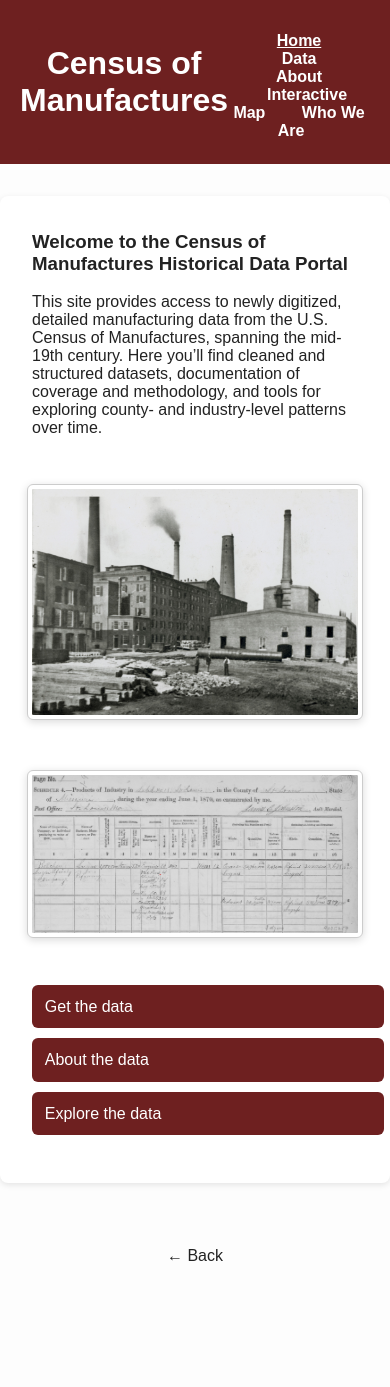
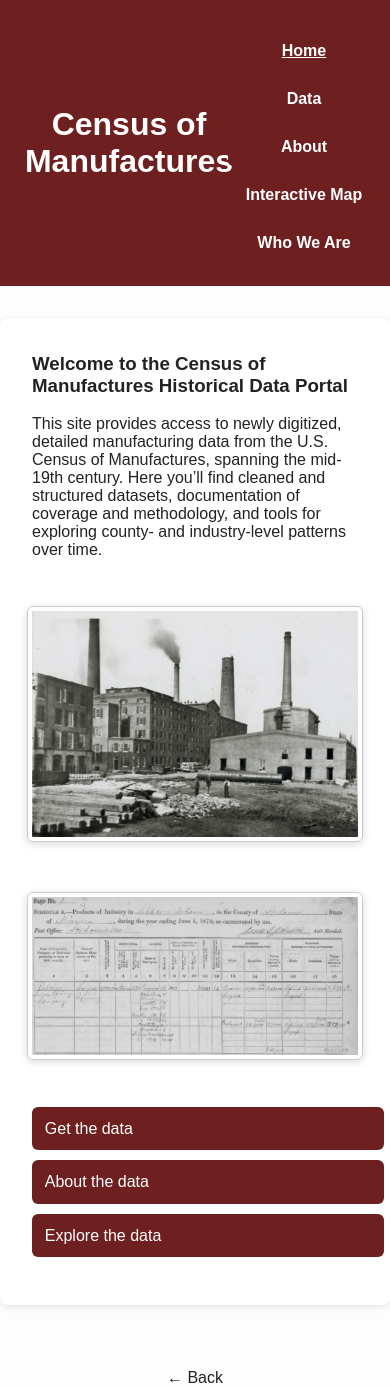
Before and after one commit to allen-otterstrom/CMF_data, a Jekyll site: the page built from index.md, in a window 390 px wide. Built offline with Jekyll 4.4.1, drawn with Linux system fonts in a browser that asks for light colours; before the commit the page ends 1265 px from its top, so only the background shows below that.

Commit message:
Update style.css

```diff
--- a/assets/style.css
+++ b/assets/style.css
@@ -151,3 +151,31 @@
     white-space: nowrap; /* allow horizontal scroll if too wide */
   }
 }
+
+@media (max-width: 768px) {
+  header {
+    text-align: center;
+  }
+
+  header nav {
+    display: flex;
+    flex-direction: column;
+    align-items: center;
+    gap: 10px; /* space between links */
+  }
+
+  header nav a {
+    display: block;
+    width: 100%;
+    max-width: 250px; /* keeps them from being too wide */
+    padding: 10px;
+    background-color: #6e2020;
+    color: white;
+    border-radius: 5px;
+    text-decoration: none;
+  }
+
+  header nav a:hover {
+    background-color: #bd3737;
+  }
+}
```
